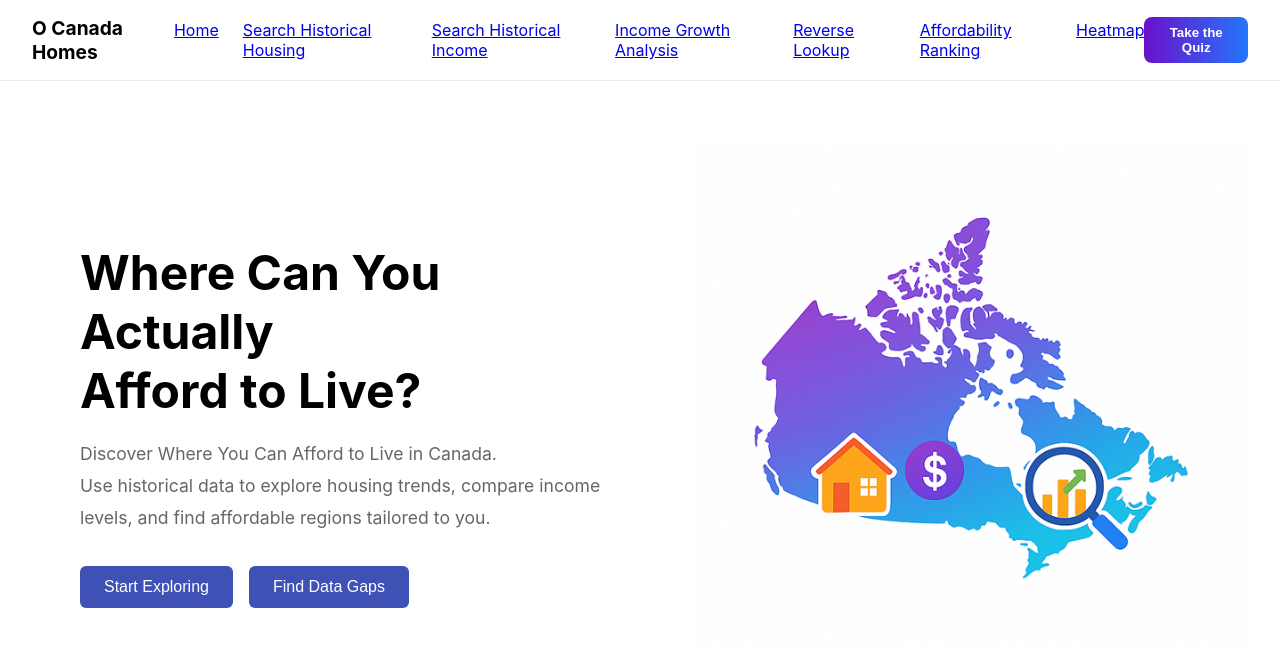
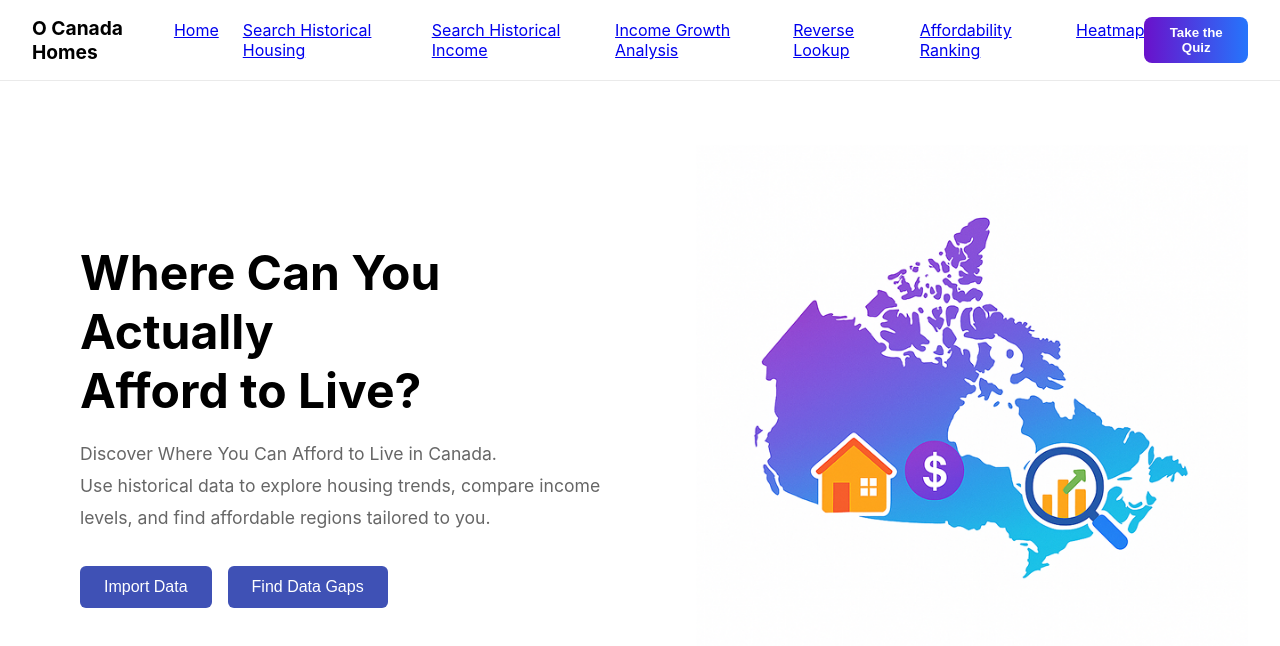
Before and after one commit to uwaterloo-cs348-s25-group10/housing, a React (Create React App) app in the folder frontend/: page / in a window 1280 px wide. Shown: the top 646 px of the page. Built offline with nearby package versions, Linux system fonts and the light colour scheme; no server answers.

Commit message:
feat: add import data button on client
This is required to fix import data error on make file

```diff
--- a/frontend/src/pages/Home.js
+++ b/frontend/src/pages/Home.js
@@ -1,8 +1,16 @@
 import React from "react";
 import canadaImage from "../assets/homepage-thumbnail.png";
 import "./Home.css";
+import { apiClient } from "../config/api";
 
 const Home = () => {
+  const handleImportData = async () => {
+    try {
+      await apiClient.post('/import-data/')
+    } catch (err) {
+      console.error(err);
+    }
+  }
   return (
     <main className="home-container">
       <div className="home-text">
@@ -16,7 +24,7 @@ const Home = () => {
           Use historical data to explore housing trends, compare income levels,
           and find affordable regions tailored to you.
         </p>
-        <button className="explore-button">Start Exploring</button>
+        <button className="explore-button" onClick={handleImportData}>Import Data</button>
         <a href="/data-gaps" style={{ textDecoration: "none" }}>
           <button className="explore-button" style={{ marginLeft: "1rem" }}>Find Data Gaps</button>
         </a>
```
